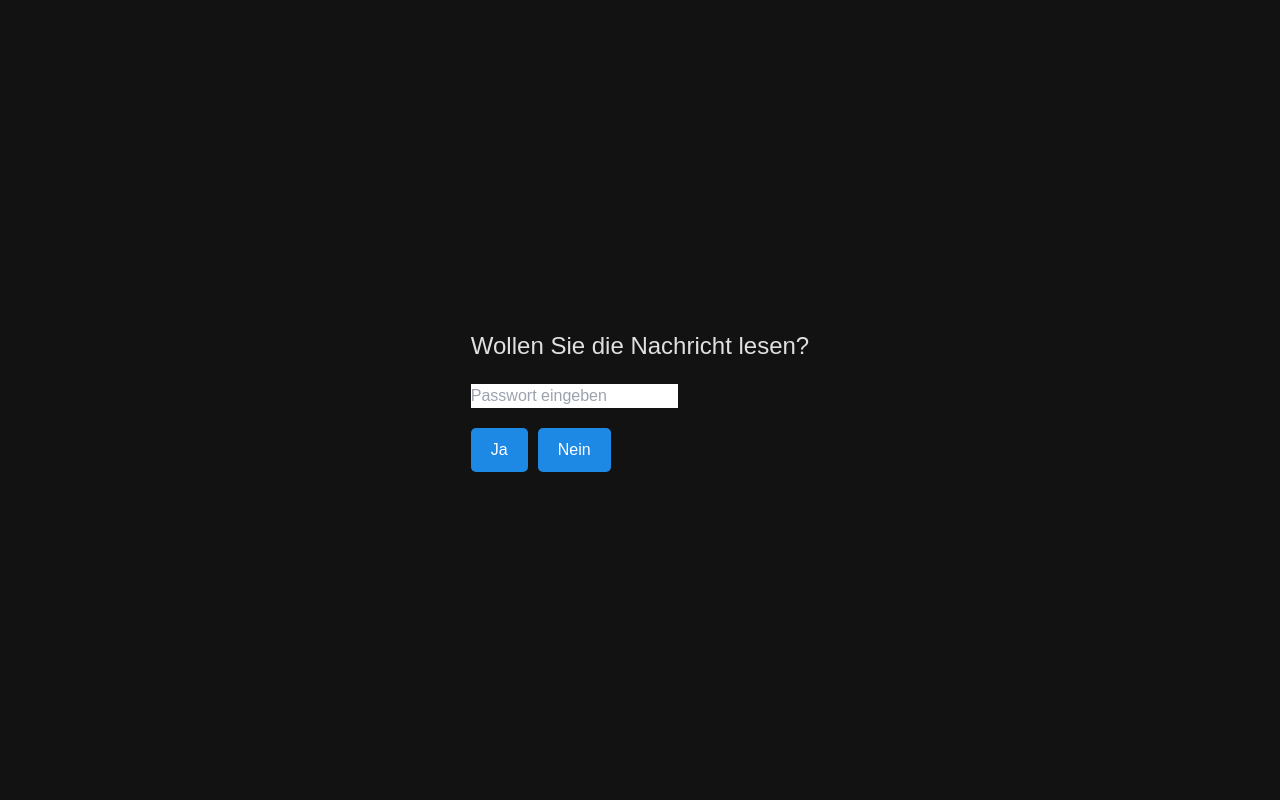
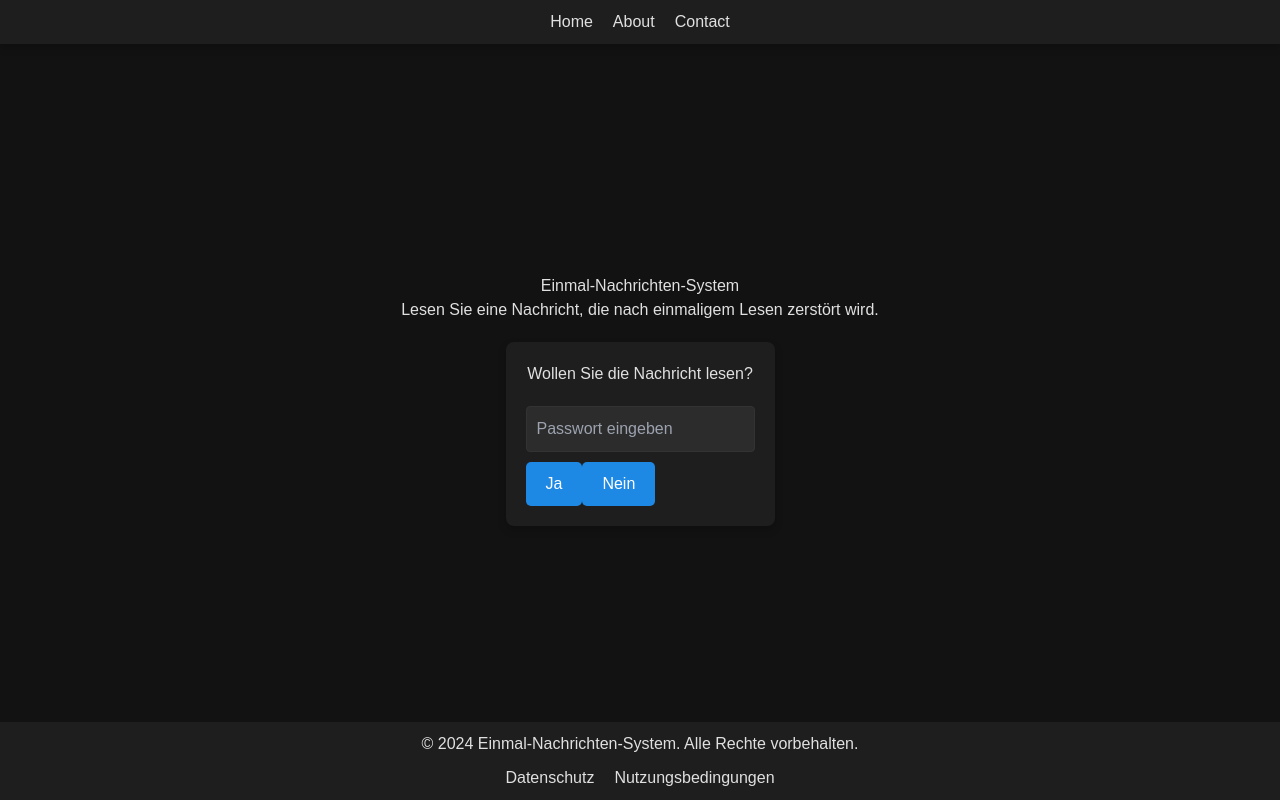
Before and after one commit to ErrorRExorY/share-secrets, a Next.js app: page /message/1 in a window 1280 px wide. Built offline with nearby package versions, Linux system fonts and the light colour scheme.

Commit message:
Changed Password Logic and Message design

```diff
--- a/app/api/messages/route.ts
+++ b/app/api/messages/route.ts
@@ -32,19 +32,31 @@ export async function POST(request: NextRequest) {
   const encryptedPassword = password ? encrypt(password) : null;
 
   const messageId = uuidv4();
-  const secretPath = `secret/data/messages/${messageId}`;
-  const secretData = {
+  const messagePath = `secret/data/messages/${messageId}`;
+  const passwordPath = `secret/data/passwords/${messageId}`;
+
+  const messageData = {
     data: {
       content: encryptedContent,
+    },
+  };
+
+  const passwordData = {
+    data: {
       password: encryptedPassword,
       expiry: expiry ? new Date(expiry).toISOString() : null,
     },
   };
 
   try {
-    await axios.post(`${VAULT_ADDR}/v1/${secretPath}`, secretData, {
+    await axios.post(`${VAULT_ADDR}/v1/${messagePath}`, messageData, {
       headers: { 'X-Vault-Token': VAULT_TOKEN },
     });
+
+    await axios.post(`${VAULT_ADDR}/v1/${passwordPath}`, passwordData, {
+      headers: { 'X-Vault-Token': VAULT_TOKEN },
+    });
+
     return NextResponse.json({ id: messageId });
   } catch (error) {
     return NextResponse.json({ error: 'Fehler beim Speichern der Nachricht' }, { status: 500 });
@@ -59,14 +71,20 @@ export async function GET(request: NextRequest) {
     return NextResponse.json({ error: 'ID ist erforderlich' }, { status: 400 });
   }
 
-  const secretPath = `secret/data/messages/${messageId}`;
+  const messagePath = `secret/data/messages/${messageId}`;
+  const passwordPath = `secret/data/passwords/${messageId}`;
 
   try {
-    const response = await axios.get(`${VAULT_ADDR}/v1/${secretPath}`, {
+    const messageResponse = await axios.get(`${VAULT_ADDR}/v1/${messagePath}`, {
       headers: { 'X-Vault-Token': VAULT_TOKEN },
     });
 
-    const { content, password: storedPassword, expiry } = response.data.data.data;
+    const passwordResponse = await axios.get(`${VAULT_ADDR}/v1/${passwordPath}`, {
+      headers: { 'X-Vault-Token': VAULT_TOKEN },
+    });
+
+    const { content } = messageResponse.data.data.data;
+    const { password: storedPassword, expiry } = passwordResponse.data.data.data;
 
     if (expiry && new Date() > new Date(expiry)) {
       return NextResponse.json({ error: 'Nachricht abgelaufen' }, { status: 410 });
@@ -78,7 +96,11 @@ export async function GET(request: NextRequest) {
 
     const message = decrypt(content);
 
-    await axios.delete(`${VAULT_ADDR}/v1/${secretPath}`, {
+    await axios.delete(`${VAULT_ADDR}/v1/${messagePath}`, {
+      headers: { 'X-Vault-Token': VAULT_TOKEN },
+    });
+
+    await axios.delete(`${VAULT_ADDR}/v1/${passwordPath}`, {
       headers: { 'X-Vault-Token': VAULT_TOKEN },
     });
 
--- a/app/message/[id]/page.tsx
+++ b/app/message/[id]/page.tsx
@@ -1,7 +1,10 @@
+// app/message/[id]/page.tsx
 'use client';
 
 import { useState } from 'react';
-import styles from './MessagePage.module.css';
+import Header from '../../components/Header';
+import Footer from '../../components/Footer';
+import homeStyles from '../../Home.module.css';
 
 export default function MessagePage({ params }: { params: { id: string } }) {
   const { id } = params;
@@ -9,20 +12,28 @@ export default function MessagePage({ params }: { params: { id: string } }) {
   const [message, setMessage] = useState<string | null>(null);
   const [error, setError] = useState<string | null>(null);
   const [password, setPassword] = useState('');
+  const [retry, setRetry] = useState(false);
 
   const handleConfirm = async () => {
     try {
+      // Reset error before new request
+      setError(null);
+
       const response = await fetch(`/api/messages?id=${id}&password=${password}`);
       const data = await response.json();
+
       if (data.error) {
         setError(data.error);
         setMessage(null);
+        setRetry(true); // Allow retry
       } else {
         setMessage(data.content);
         setShowConfirmation(false);
+        setRetry(false); // Disable retry after successful fetch
       }
     } catch {
       setError('Fehler beim Abrufen der Nachricht.');
+      setRetry(true); // Allow retry on error
     }
   };
 
@@ -31,28 +42,46 @@ export default function MessagePage({ params }: { params: { id: string } }) {
     setShowConfirmation(false);
   };
 
+  const handleRetry = () => {
+    setRetry(false);
+    setPassword('');
+    setError(null);
+  };
+
   return (
-    <div className={styles.container}>
+    <div className={homeStyles.container}>
+      <Header />
+      <div className={homeStyles.header}>
+        <h1>Einmal-Nachrichten-System</h1>
+        <p>Lesen Sie eine Nachricht, die nach einmaligem Lesen zerstört wird.</p>
+      </div>
       {showConfirmation ? (
-        <div>
-          <p className={styles.header}>Wollen Sie die Nachricht lesen?</p>
+        <div className={homeStyles.form}>
+          <p className={homeStyles.header}>Wollen Sie die Nachricht lesen?</p>
           <input
-            className={styles.input}
+            className={homeStyles.input}
             type="password"
             placeholder="Passwort eingeben"
             value={password}
             onChange={(e) => setPassword(e.target.value)}
           />
-          <div className={styles.buttonContainer}>
-            <button className={styles.button} onClick={handleConfirm}>Ja</button>
-            <button className={styles.button} onClick={handleDecline}>Nein</button>
+          <div className={homeStyles.buttonContainer}>
+            <button className={homeStyles.button} onClick={handleConfirm}>Ja</button>
+            <button className={homeStyles.button} onClick={handleDecline}>Nein</button>
           </div>
+          {retry && (
+            <div className={homeStyles.retryContainer}>
+              <button className={homeStyles.retryButton} onClick={handleRetry}>Erneut versuchen</button>
+            </div>
+          )}
+          {error && <p className={homeStyles.error}>{error}</p>}
         </div>
       ) : (
-        <div>
-          {error ? <p className={styles.error}>{error}</p> : <p className={styles.message}>{message}</p>}
+        <div className={homeStyles.form}>
+          {error ? <p className={homeStyles.error}>{error}</p> : <p className={homeStyles.message}>{message}</p>}
         </div>
       )}
+      <Footer />
     </div>
   );
 }
```
